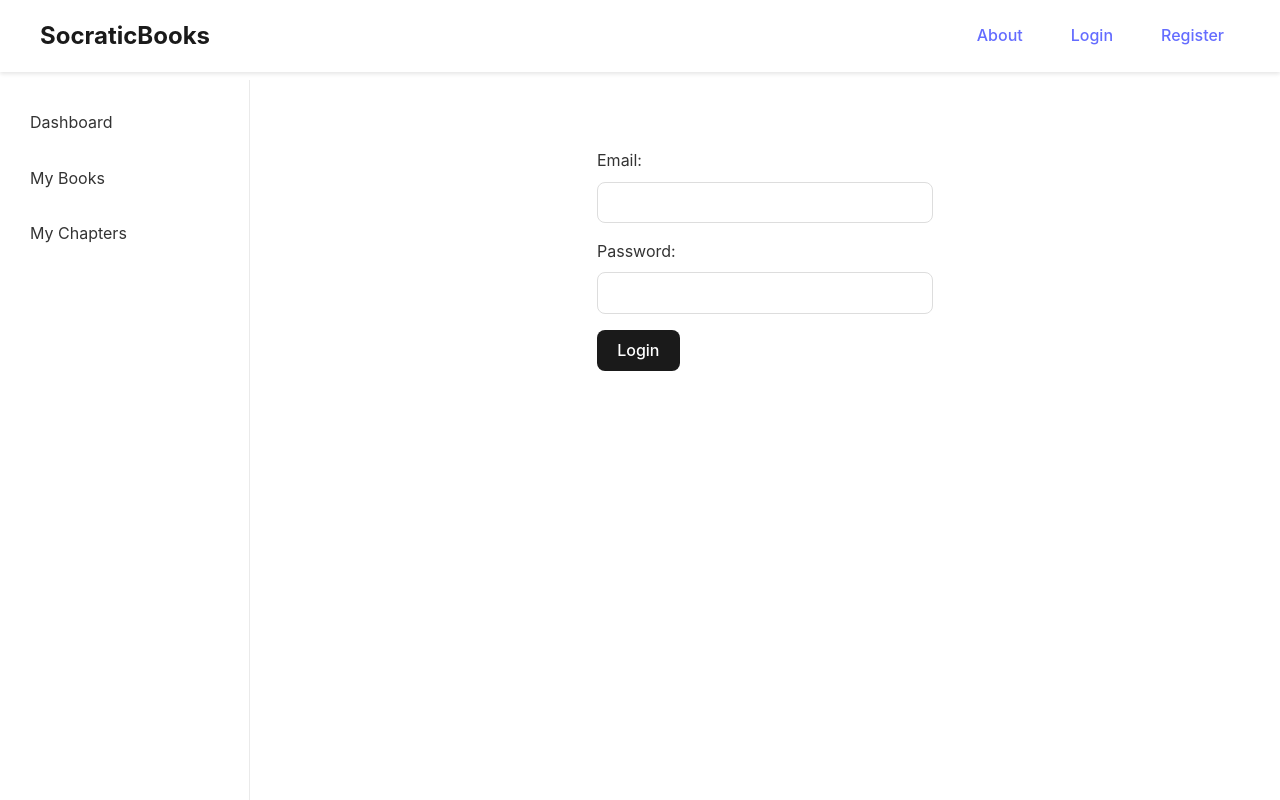
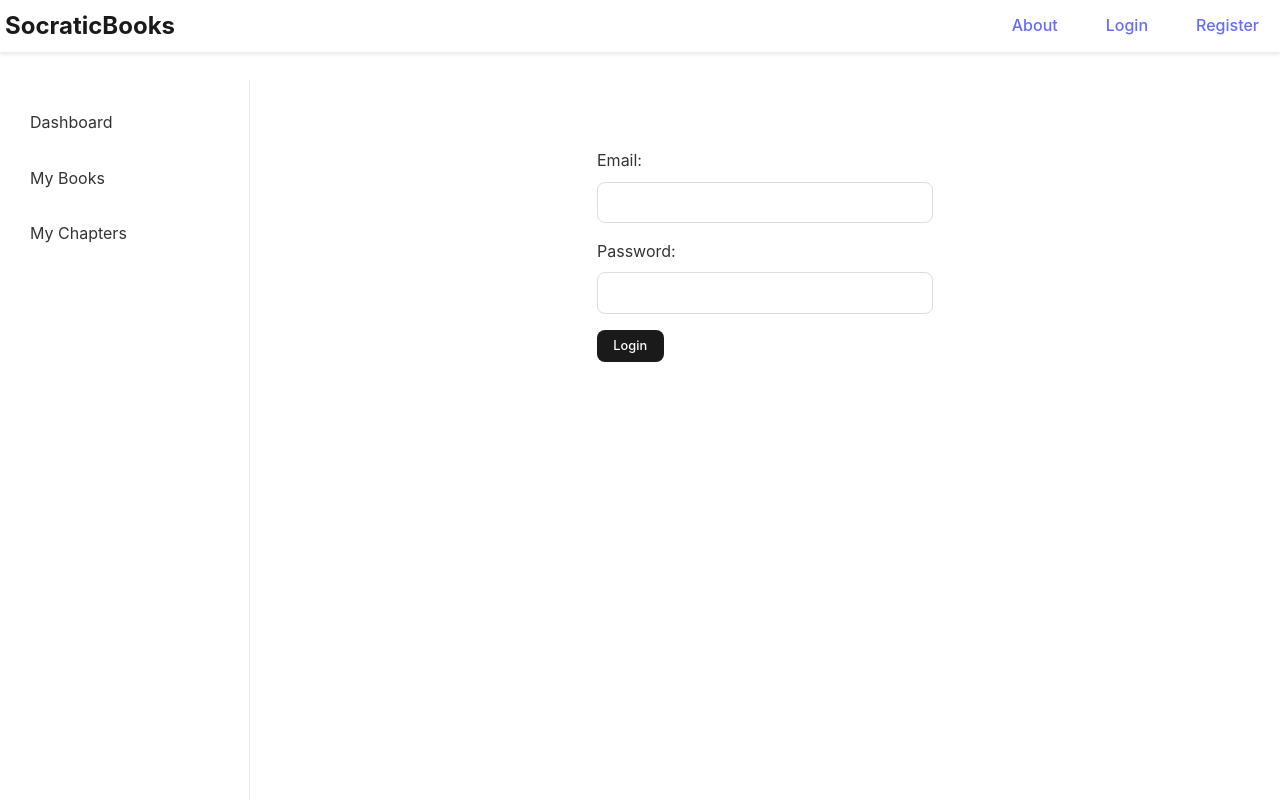
Before and after one commit to cmudco/socraticbots-frontend, a React (Vite) app in the folder socraticbooks/: page /login in a window 1280 px wide. Built offline with nearby package versions, Linux system fonts and the light colour scheme; no server answers.

Commit message:
changhed font size

```diff
--- a/socraticbooks/src/App.css
+++ b/socraticbooks/src/App.css
@@ -27,27 +27,15 @@ main {
 
 /* Typography */
 h1 {
-  font-size: 2rem;
+  font-size: 1.2rem;
   color: var(--primary-color);
 }
 
 h2 {
-  font-size: 1.5rem;
+  font-size: 1rem;
   margin-bottom: 1rem;
 }
 
-/* Button styles - keeping the useful styles from Vite but using our variables */
-button {
-  border-radius: 8px;
-  border: 1px solid transparent;
-  padding: 0.6em 1.2em;
-  font-size: 1em;
-  font-weight: 500;
-  font-family: inherit;
-  background-color: var(--primary-color);
-  cursor: pointer;
-  transition: border-color 0.25s;
-}
 
 .main-content {
   margin-left: 250px; /* Same as sidebar width */
@@ -90,7 +78,7 @@ button {
   border-radius: 8px;
   border: 1px solid transparent;
   padding: 0.6em 1.2em;
-  font-size: 1em;
+  font-size: .8em;
   font-weight: 500;
   font-family: inherit;
   background-color: var(--primary-color);
--- a/socraticbooks/src/components/Header/Header.css
+++ b/socraticbooks/src/components/Header/Header.css
@@ -2,7 +2,7 @@
 .header {
     background-color: white;
     box-shadow: 0 2px 4px rgba(0,0,0,0.1);
-    padding: 15px 20px;
+    padding: 5px 5px;
     width: 100%;
     position: fixed;
     top: 0;
@@ -14,12 +14,11 @@
     display: flex;
     justify-content: space-between;
     align-items: center;
-    max-width: 1200px;
-    margin: 0 auto;
+    width: 100%; /* Make it span the full width */
   }
 
   .header-title {
-    font-size: 24px;
+    font-size: 1.5rem;
     font-weight: bold;
     margin: 0;
   }
@@ -55,3 +54,7 @@
   .logout-button:hover {
     opacity: 0.9;
   }
+
+  .main-content p {
+    font-size: .8rem;
+  }
```
